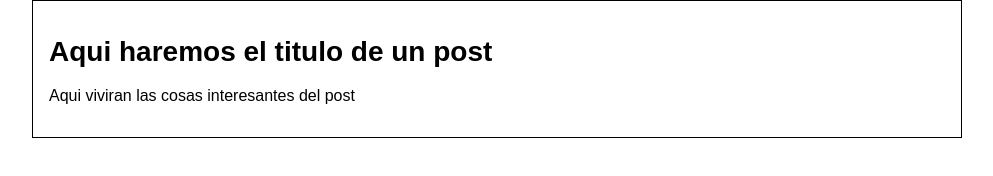
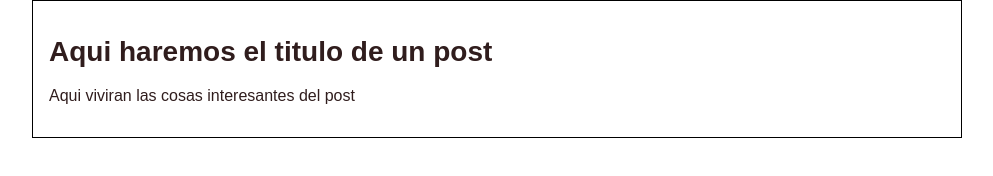
Before and after one commit to melarye/hyperblog, a plain HTML site: page index.html in a window 1280 px wide. Shown: the whole page, without its empty margins (143-1136 px from the left). Drawn offline with Linux system fonts and the light colour scheme.

Commit message:
Commit al master del blogpost en su version

```diff
--- a/css/style.css
+++ b/css/style.css
@@ -1,5 +1,5 @@
 body{
-    color: #000;
+    color: rgb(48, 29, 29);
     text-align: center;
     font-family: "Arial";
 
```
